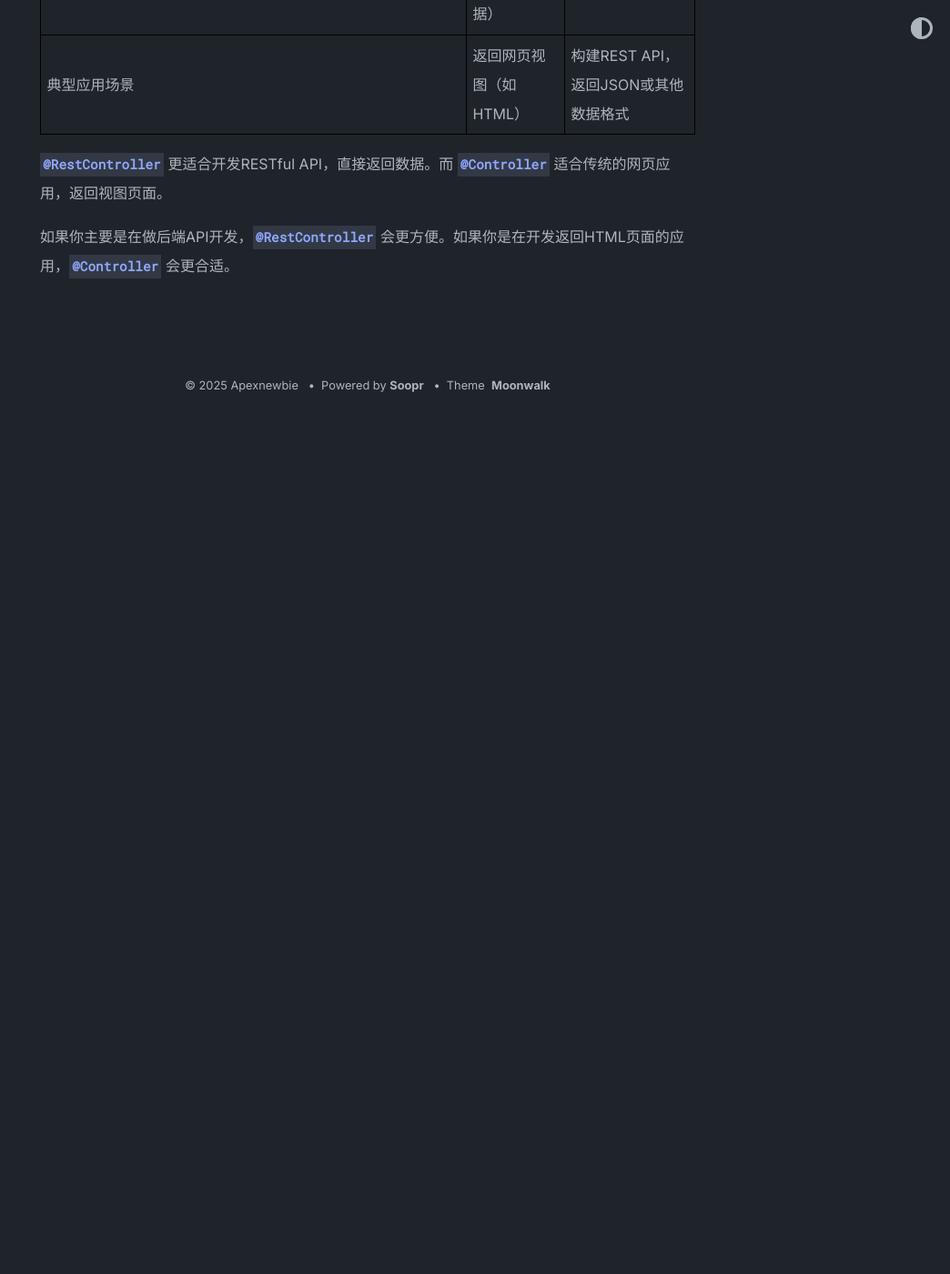
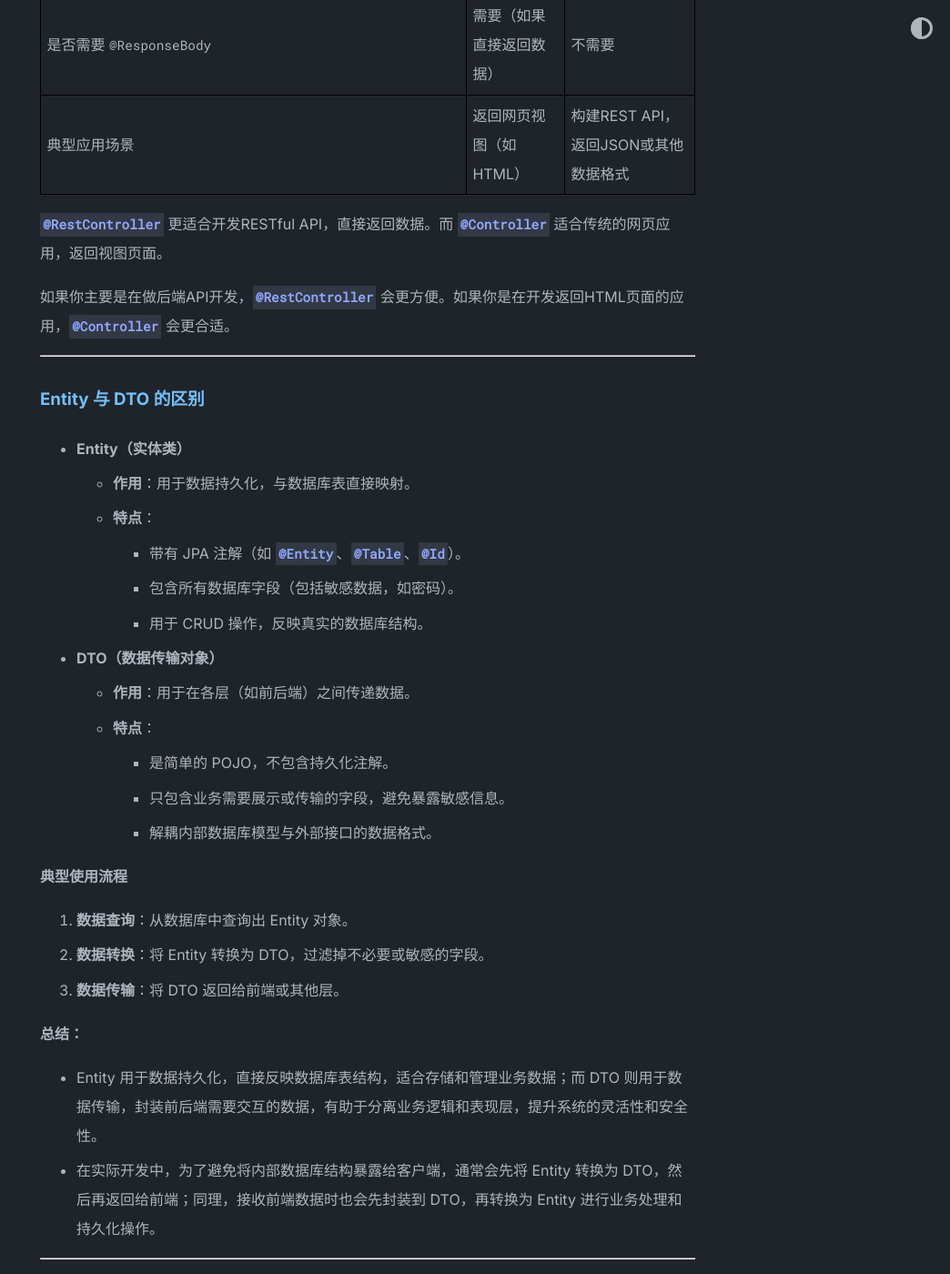
Before and after one commit to apexnewbie/apexnewbie.github.io, a Jekyll site: the page built from _posts/2024-09-09-spring-boot.md, in a window 1280 px wide and 1400 px high, scrolled down 2092 px. Shown: the whole window at 91% size, without its empty margins (236-1280 px from the left). Built offline with Jekyll 4.4.1, drawn with Linux system fonts in a browser that asks for light colours; before the commit the page ends 2541 px from its top, so only the background shows below that; some of the changed text lies outside the part shown.

Commit message:
update md

```diff
--- a/_posts/2024-09-09-spring-boot.md
+++ b/_posts/2024-09-09-spring-boot.md
@@ -7,6 +7,10 @@ tags: [Springboot, バグ]
 ## Table of contents
 
 - [RESTful API](#restful-api)
+
+- [Entity & DTO](#entity-与-dto-的区别)
+
+---
 
 ### RESTful API
 
@@ -66,3 +70,33 @@ tags: [Springboot, バグ]
 **`@RestController`** 更适合开发RESTful API，直接返回数据。而 **`@Controller`** 适合传统的网页应用，返回视图页面。
 
 如果你主要是在做后端API开发，`@RestController` 会更方便。如果你是在开发返回HTML页面的应用，`@Controller` 会更合适。
+
+---
+
+### Entity 与 DTO 的区别
+
+- **Entity（实体类）**
+  - **作用**：用于数据持久化，与数据库表直接映射。
+  - **特点**：
+    - 带有 JPA 注解（如 `@Entity`、`@Table`、`@Id`）。
+    - 包含所有数据库字段（包括敏感数据，如密码）。
+    - 用于 CRUD 操作，反映真实的数据库结构。
+
+- **DTO（数据传输对象）**
+  - **作用**：用于在各层（如前后端）之间传递数据。
+  - **特点**：
+    - 是简单的 POJO，不包含持久化注解。
+    - 只包含业务需要展示或传输的字段，避免暴露敏感信息。
+    - 解耦内部数据库模型与外部接口的数据格式。
+
+**典型使用流程**
+
+1. **数据查询**：从数据库中查询出 Entity 对象。
+2. **数据转换**：将 Entity 转换为 DTO，过滤掉不必要或敏感的字段。
+3. **数据传输**：将 DTO 返回给前端或其他层。
+
+**总结：**
+- Entity 用于数据持久化，直接反映数据库表结构，适合存储和管理业务数据；而 DTO 则用于数据传输，封装前后端需要交互的数据，有助于分离业务逻辑和表现层，提升系统的灵活性和安全性。
+- 在实际开发中，为了避免将内部数据库结构暴露给客户端，通常会先将 Entity 转换为 DTO，然后再返回给前端；同理，接收前端数据时也会先封装到 DTO，再转换为 Entity 进行业务处理和持久化操作。
+
+---
```
Also changed, not shown: _posts/2024-09-10-binary-search.md (+2 -2 lines).
